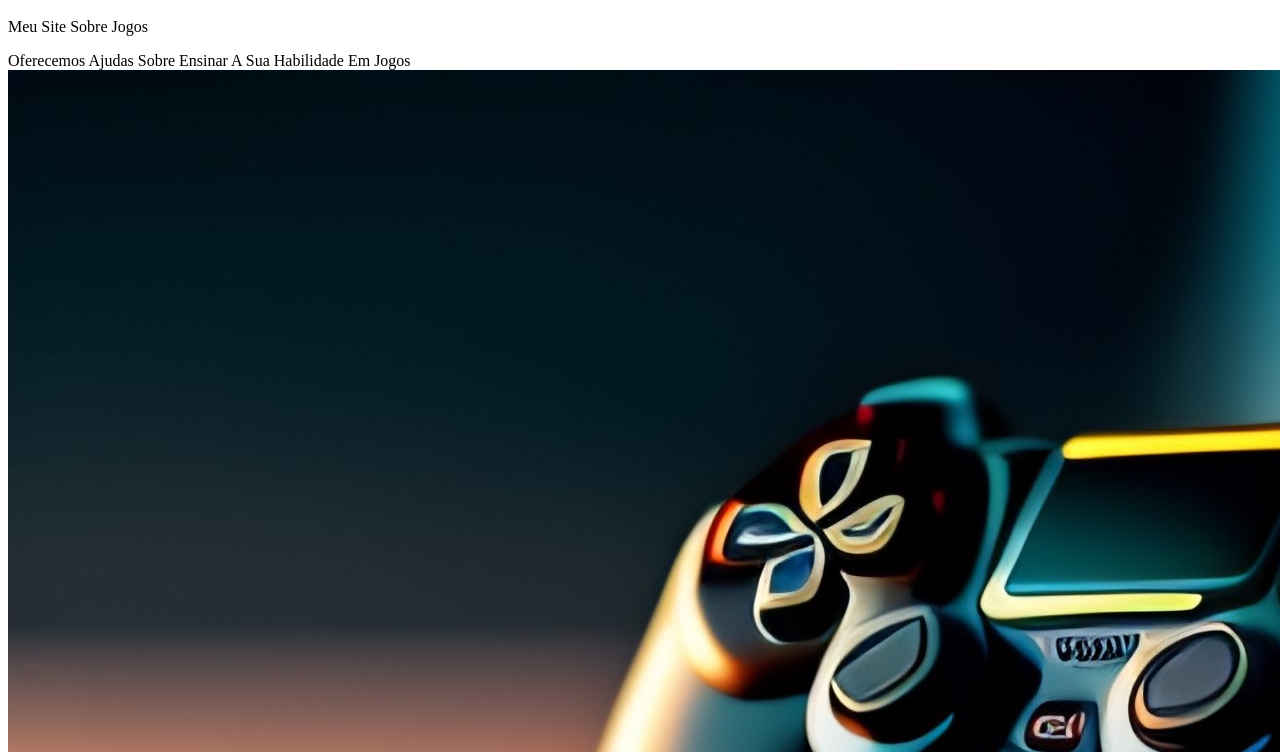
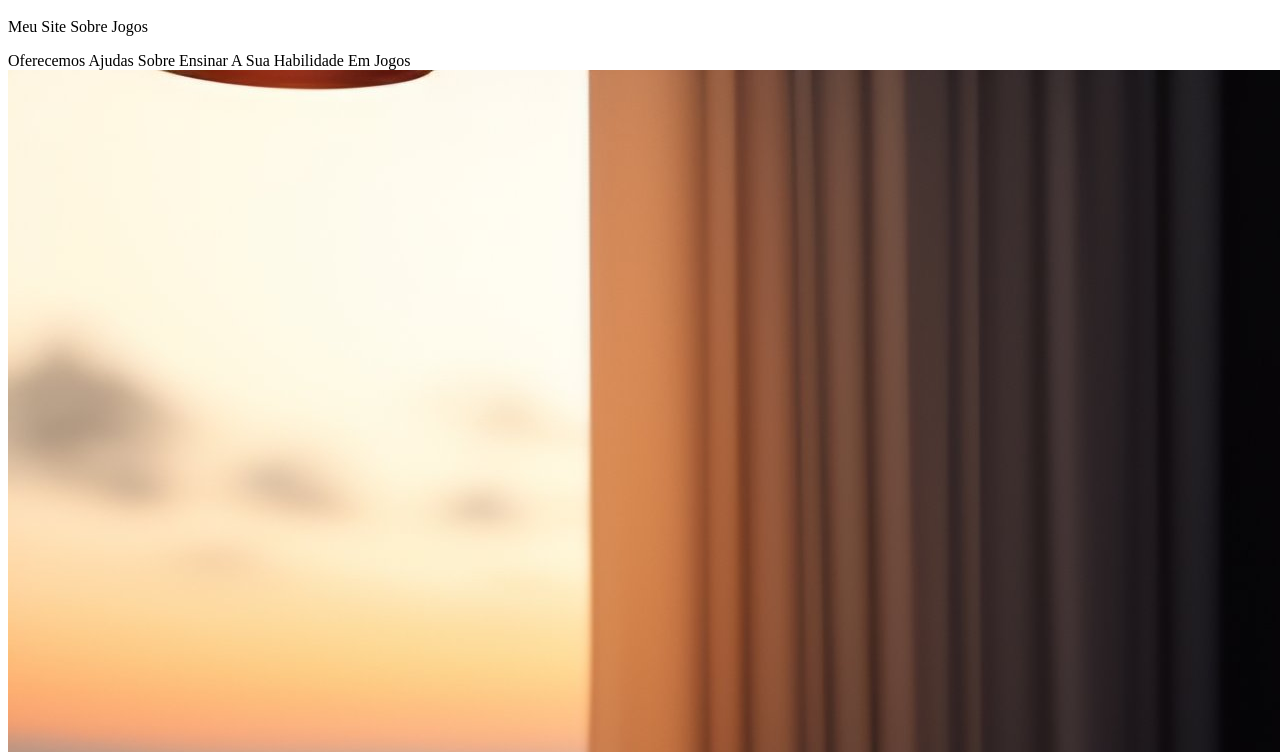
Before and after one commit to Samuel16BR/SamuelGAME, a plain HTML site: page index.html in a window 1280 px wide. Shown: the part 48-800 px from the top of the page. Drawn offline with Linux system fonts and the light colour scheme.

Commit message:
Update index.html

```diff
--- a/index.html
+++ b/index.html
@@ -5,6 +5,6 @@
 
 <p>Oferecemos Ajudas Sobre Ensinar A Sua Habilidade Em Jogos
 
-<img src="game.jpeg">
+<img src="games.jpg">
 
 </html>
```
